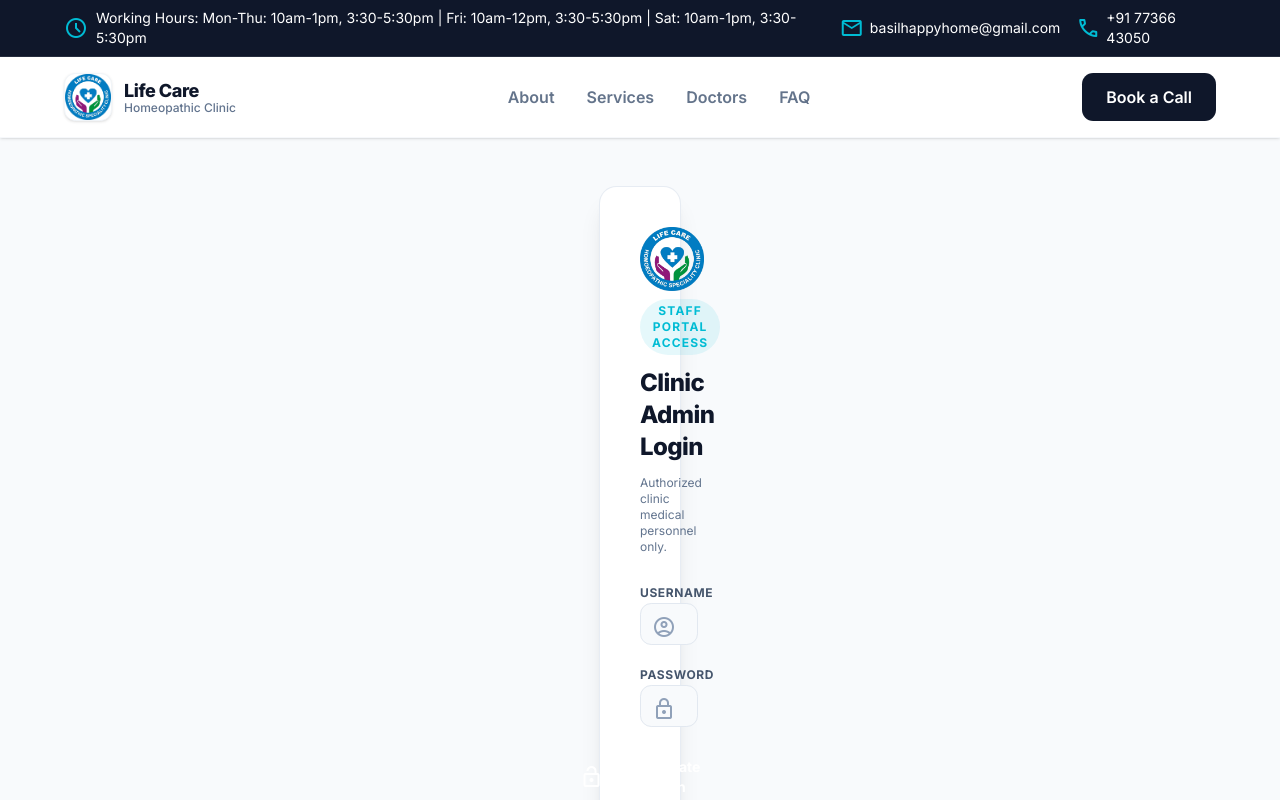
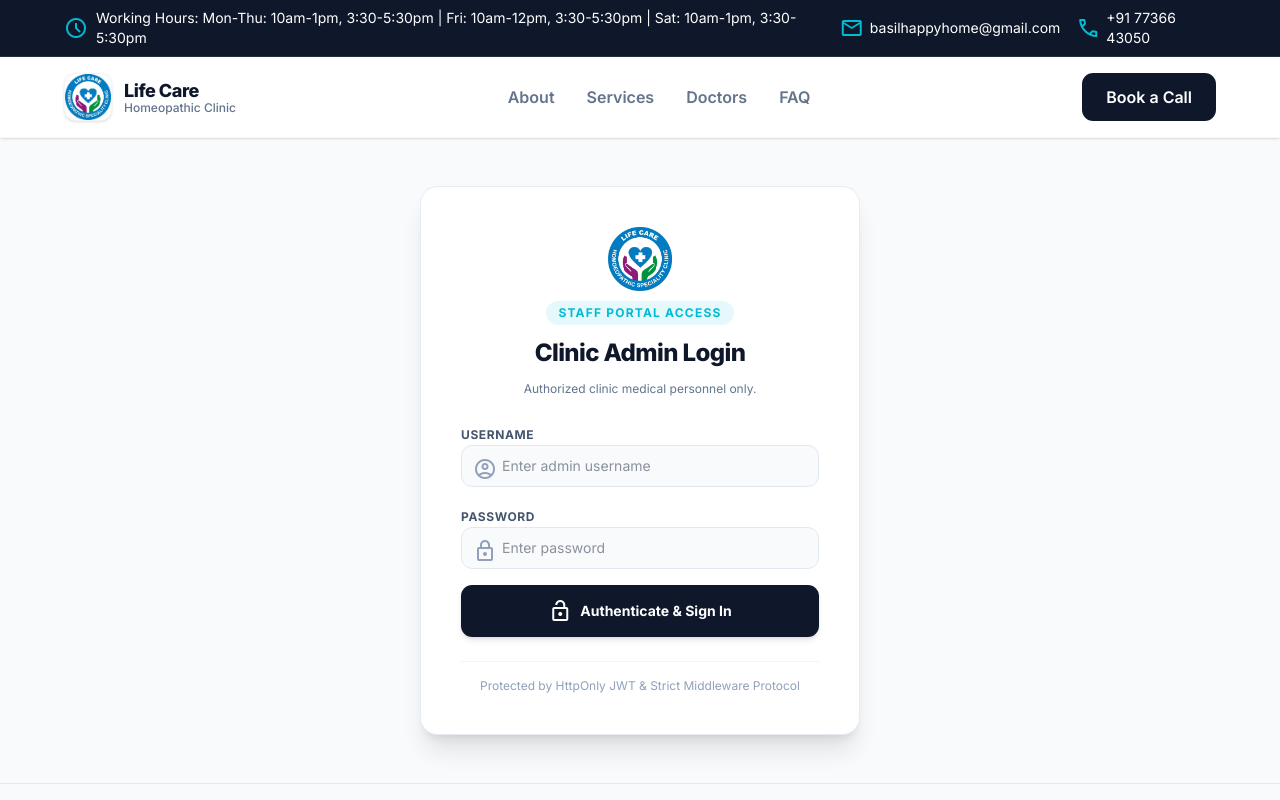
Before and after one commit to raneem-km/LifeCare, a Next.js app: page /login in a window 1280 px wide. Shown: the top 800 px of the page. Built offline with nearby package versions, Linux system fonts and the light colour scheme.

Commit message:
Fix login page card layout width and flex bounds

```diff
--- a/src/app/login/page.tsx
+++ b/src/app/login/page.tsx
@@ -42,17 +42,17 @@ export default function LoginPage() {
   };
 
   return (
-    <div className="min-h-[85vh] flex items-center justify-center px-4 py-12 bg-slate-50">
-      <div className="w-full max-w-md bg-white p-8 md:p-10 rounded-3xl border border-slate-200/80 shadow-xl space-y-6">
+    <div className="min-h-[80vh] w-full flex items-center justify-center px-4 py-12 bg-slate-50">
+      <div className="w-full max-w-[440px] bg-white p-8 md:p-10 rounded-3xl border border-slate-200/80 shadow-xl space-y-6 flex-shrink-0">
         {/* Clinic Header */}
         <div className="text-center space-y-3">
-          <div className="w-16 h-16 mx-auto relative mb-2">
+          <div className="w-16 h-16 mx-auto relative mb-2 flex-shrink-0">
             <Image
               src="/images/logo.png"
               alt="Life Care Clinic Logo"
-              fill
-              sizes="64px"
-              className="object-contain"
+              width={64}
+              height={64}
+              className="object-contain mx-auto"
             />
           </div>
           <span className="text-xs font-bold uppercase tracking-widest text-primary bg-primary/10 px-3 py-1 rounded-full inline-block">
```
